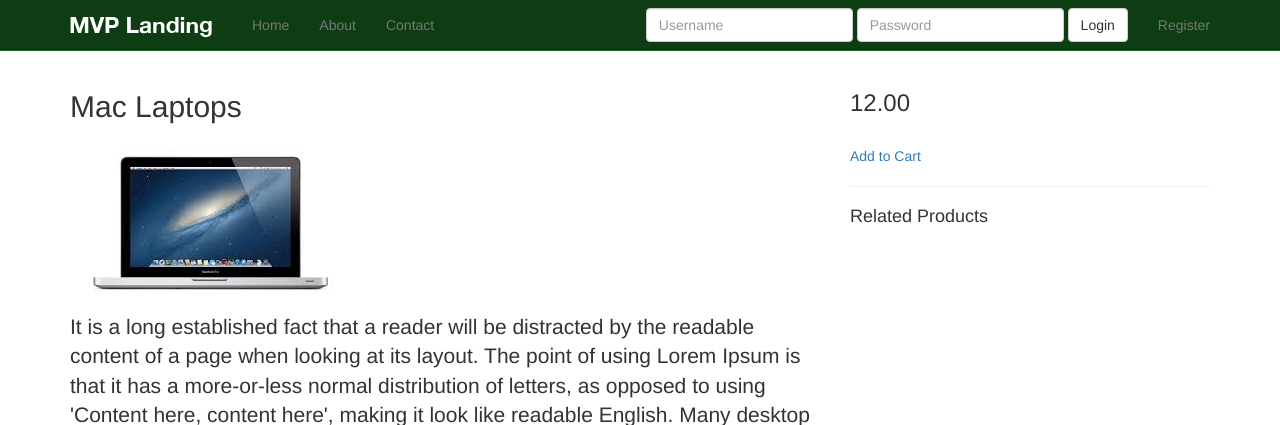
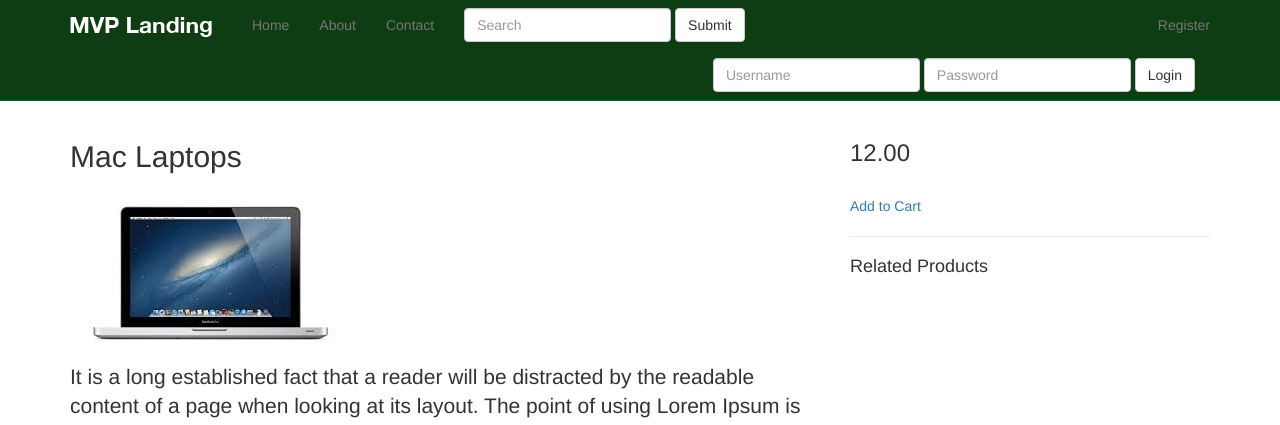
Before and after one commit to bopopescu/django-estore, a Django app: page /products/2/ in a window 1280 px wide. Shown: the top 425 px of the page. Run offline with Django 3.2, Linux system fonts and the light colour scheme; data comes from the database, SQL or seed files in the repository; some libraries are stand-ins or nearby versions.

Commit message:
054 Search Query

```diff
--- a/src/products/views.py
+++ b/src/products/views.py
@@ -1,3 +1,4 @@
+from django.db.models import Q
 from django.http import Http404
 from django.views.generic.detail import DetailView
 from django.views.generic.list import ListView
@@ -14,7 +15,18 @@ class ProductListView(ListView):
     def get_context_data(self, *args, **kwargs):
         context = super(ProductListView, self).get_context_data(*args, **kwargs)
         context["now"] = timezone.now()
+        context["query"] = self.request.GET.get("q")
         return context
+
+    def get_queryset(self, *args, **kwargs):
+        query_set = super(ProductListView, self).get_queryset(*args, **kwargs)
+        query = self.request.GET.get("q")
+        if query:
+            query_set = self.model.objects.filter(
+                Q(title__icontains=query) |
+                Q(description__icontains=query)
+            )
+        return query_set
 
 class ProductDetailView(DetailView):
     model = Product
--- a/src/templates/navbar.html
+++ b/src/templates/navbar.html
@@ -17,21 +17,13 @@
                 <li><a href="{% url 'home' %}">Home</a></li>
                 <li><a href="{% url 'about' %}">About</a></li>
                 <li><a href="{% url 'contact' %}">Contact</a></li>
-            <!-- <li class="dropdown">
-              <a href="#" class="dropdown-toggle" data-toggle="dropdown" role="button" aria-expanded="false">Dropdown <span class="caret"></span></a>
-              <ul class="dropdown-menu" role="menu">
-                <li><a href="#">Action</a></li>
-                <li><a href="#">Another action</a></li>
-                <li><a href="#">Something else here</a></li>
-                <li class="divider"></li>
-                <li class="dropdown-header">Nav header</li>
-                <li><a href="#">Separated link</a></li>
-                <li><a href="#">One more separated link</a></li>
             </ul>
-            </li> -->
-          </ul>
-
-
+            <form class="navbar-form navbar-left" role="search" action="{% url "products" %}" method="get">
+                <div class="form-group">
+                    <input type="text" class="form-control" placeholder="Search" name="q">
+                </div>
+                <button type="submit" class="btn btn-default">Submit</button>
+            </form>
             <ul class="nav navbar-nav navbar-right">
                 {% if request.user.is_authenticated %}
                     <li><a href="{% url 'auth_logout' %}">Logout</a></li>
```
Also changed, not shown: 1 other file. Lines whose indentation alone changed are shown as unchanged.
